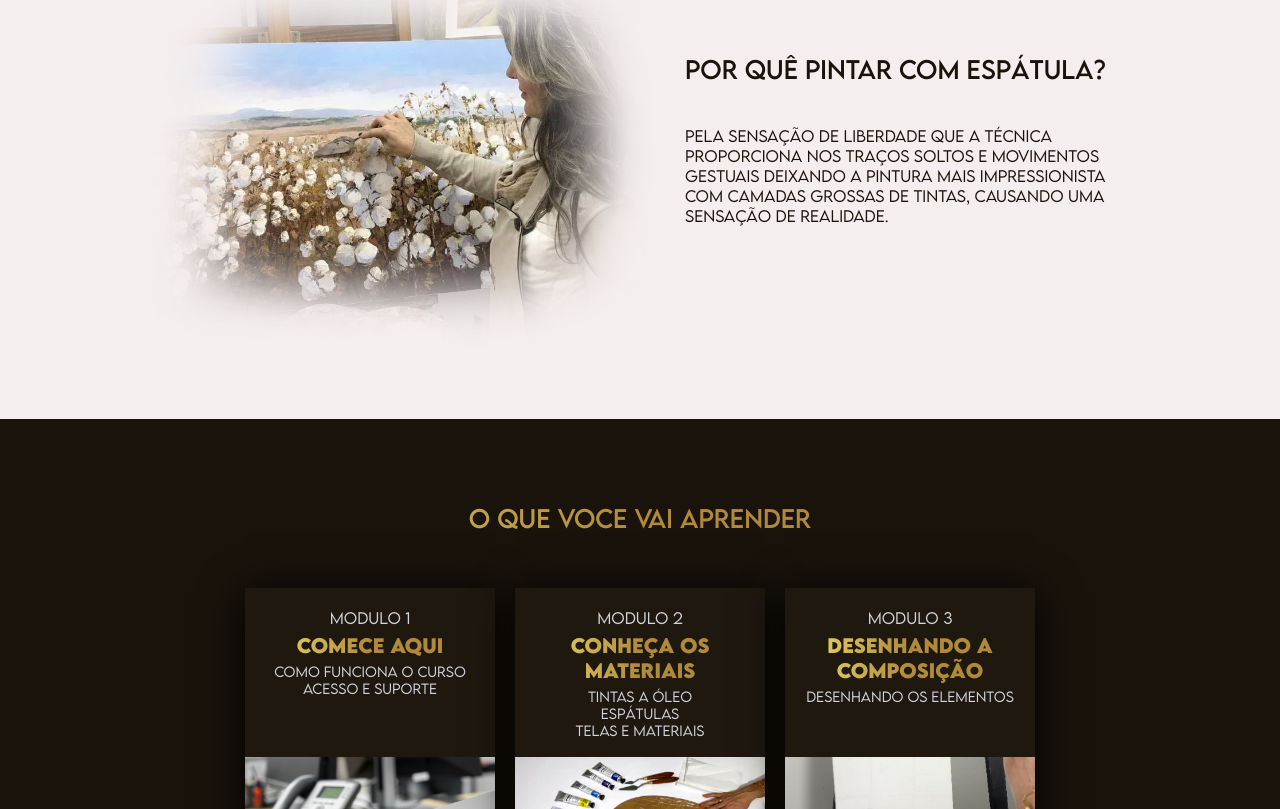
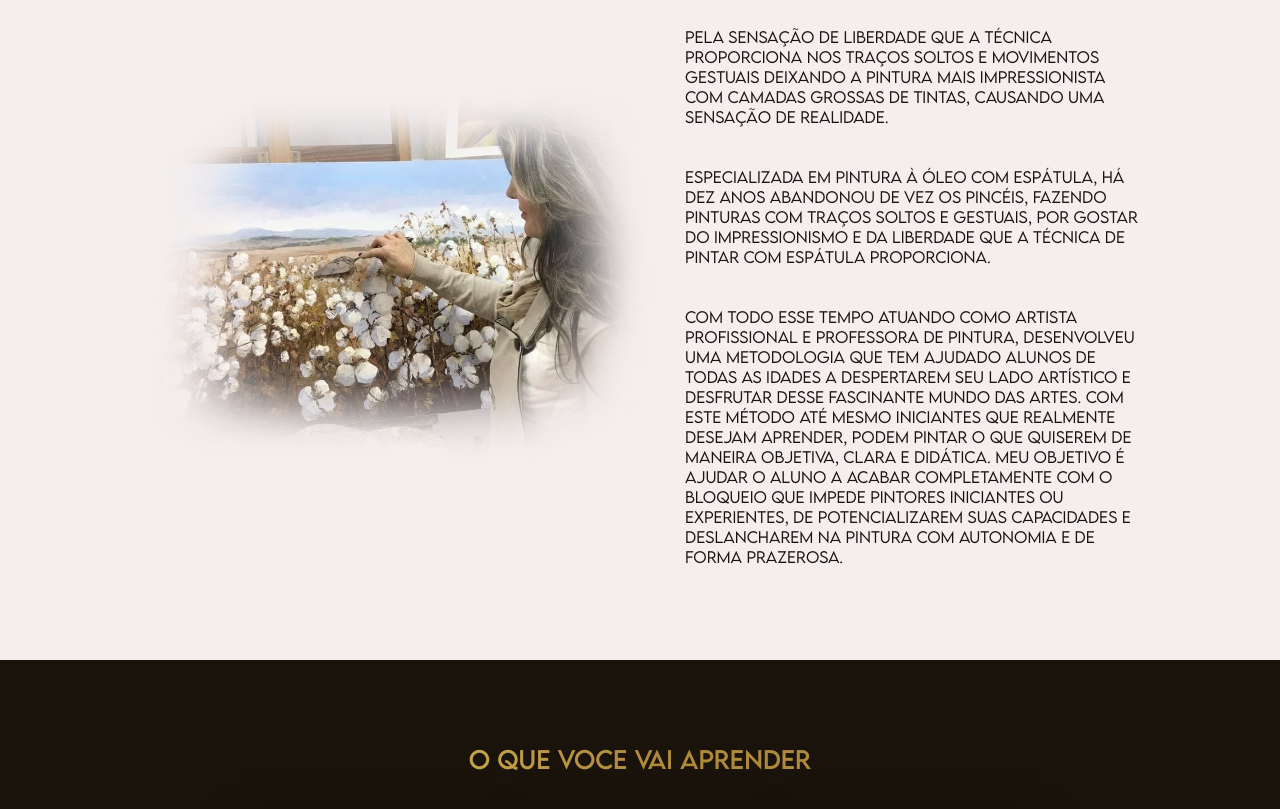
Before and after one commit to oseias-costa/silvana-oliveira, a Next.js app: page / in a window 1280 px wide. Shown: the part 1911-2720 px from the top of the page. Built offline with nearby package versions, Linux system fonts and the light colour scheme.

Commit message:
update: texts about

```diff
--- a/app/components/about/About.tsx
+++ b/app/components/about/About.tsx
@@ -15,9 +15,10 @@ export default function About() {
             <Image src={Silvana} alt='Artista Silvana Oliveira' width={350} height={466} />
             <Description>
                 <p>SILVANA OLIVEIRA</p>
-                <p>autodidata, se dedica a pintura há mais 30 anos, em 2006 realizou um grande sonho de ter a própria galeria de artes e a escola de pintura onde ensina alunos de todas as idades a se descobrirem nesse fascinante mundo das artes.</p>
-                <p>em 2012 teve a oportunidade de expor num dos museus mais famosos do mundo, no carrosel do louvre, na frança. também representou seu estado no xvi circuito internacional de arte brasileira que aconteceu na áustria, espanha e Portugal. participou de outras exposições de destaque em berlim (alemanha), madri, barcelona (espanha), toulouse (frança), roma (Itália), Nova Iorque (EUA), montemor-0-novo e lisboa (Portugal) onde recebeu medalha de ouro.</p>
-                <p>Silvana gosta do Impressionismo e da liberdade que a técnica de pintar com espátula proporciona ao fazer trabalhos mais gestuais com traços soltos, camadas grossas de tintas, contrastando luz e sombra provocam uma sensação de naturalidade.</p>
+                <p>Artista plástica autodidata. Há mais de trinta anos atuando no mercado, com Galeria de artes própria e Escola de pintura, tem seus trabalhos vendidos por todo o Brasil, por retratar em telas, histórias de vida e trajetórias de grandes empresas nos trabalhos corporativos, eternizando momentos que cada olhar desejaria viver para sempre. Silvana também desenvolve produtos com arte aplicada que carregam a sua grife Silviê, em peças de vestuário e moda casa.</p>
+                <p>Sua ligação com a arte começou quando ainda menina, pintava alguns retalhos de panos que sua mãe lhe dava. Na adolescência trabalhava como babá, mas já tinha muitos sonhos. De família humilde sem perspectivas de futuro na sua cidade, aos 16 anos mudou-se para Passo Fundo em busca de emprego. Na cidade grande sentia-se muito só, desenhar lhe acalmava e preenchia, então iniciou suas primeiras pinturas em tela, logo começou a expor e vender na loja onde trabalhava como balconista. Sempre dedicada e entusiasmada, recebeu o apoio de amigas que a incentivaram a ministrar aulas de pintura, transformando sua sala em ateliê. </p>
+                <p>Trabalhava durante o dia e dava aulas à noite. Foi também gerente de Joalheria e seguiu essa rotina por longos anos, até sentir que já poderia viver bem e apenas da sua arte. Foi em 2006 que Silvana teve seu grande sonho alcançado, quando inaugurou sua própria Galeria de Artes onde mantém exposição permanente e também a Escola de pintura. Sua carreira internacional conta com exposições de destaque em diversos países como: Barcelona e Madri-Espanha, Berlim-Alemanha, Paris e Toulouse-França, Roma-Itália, Viena-Áustria, Nova Iorque-EUA e em Lisboa-Portugal onde recebeu medalha de ouro.</p>
+                <p>`&quot;` Lute pelos seus sonhos, eles dão colorido e impulsionam a vida, foque nos seus desejos e seja perseverante, um dia você alcançará o que tanto almeja.`&quot;`</p>
             </Description>
         </Artist>
         <p className='subtitle'>conheça algumas Obras da artista</p>
@@ -53,7 +54,7 @@ const Artist = styled.div`
 `
 
 const Description = styled.div`
-    max-width: 450px;
+    max-width: 650px;
     padding-left: 63px;
 
     p:nth-child(1){
@@ -76,6 +77,11 @@ const Description = styled.div`
         padding-top: 15px;
     }
 
+    p:nth-child(5){
+        font-size: 10pt;
+        padding-top: 15px;
+    }
+
     @media(max-width: 740px){
         padding: 20px;
         text-align: center;
--- a/app/components/spatula/Spatula.tsx
+++ b/app/components/spatula/Spatula.tsx
@@ -10,6 +10,9 @@ export default function Spatula() {
         <div>
             <p>Por quê pintar com espátula?</p>
             <p>Pela sensação de liberdade que a técnica proporciona nos traços soltos e movimentos gestuais deixando a pintura mais impressionista com camadas grossas de tintas, causando uma sensação de realidade.</p>
+            <p>Especializada em pintura à óleo com espátula, há dez anos abandonou de vez os pincéis, fazendo pinturas com traços soltos e gestuais, por gostar do Impressionismo e da liberdade que a técnica de pintar com espátula proporciona.</p>
+            <p>Com todo esse tempo atuando como artista profissional e professora de pintura, desenvolveu uma metodologia que tem ajudado alunos de todas as idades a despertarem seu lado artístico e desfrutar desse fascinante mundo das artes. Com este método até mesmo iniciantes que realmente desejam aprender, podem pintar o que quiserem de maneira objetiva, clara e didática.
+Meu objetivo é ajudar o aluno a acabar completamente com o bloqueio que impede pintores iniciantes ou experientes, de potencializarem suas capacidades e deslancharem na pintura com autonomia e de forma prazerosa.</p>
         </div>
 
     </Container>
@@ -29,6 +32,7 @@ const Container = styled.section`
     div > p{
         color: #19130B;
         padding: 20px;
+        max-width: 500px;
     }
 
     div > p:nth-child(1){
```
